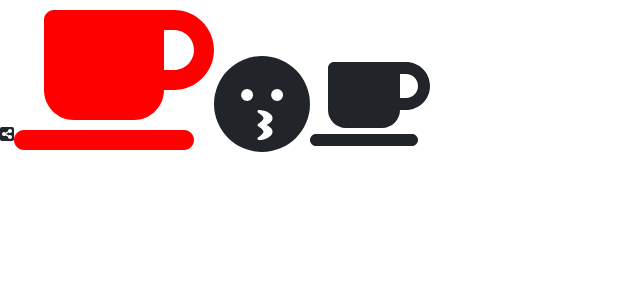
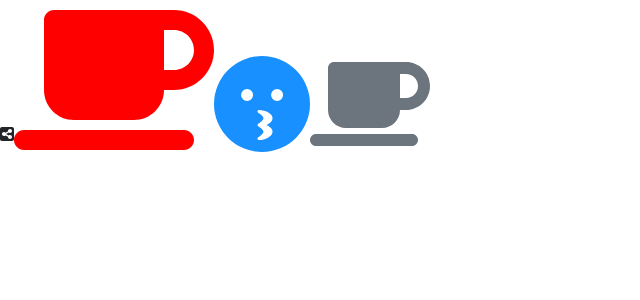
Before and after one commit to FireSunshine/fire, a React (Create React App) app: page / in a window 1280 px wide. Shown: the top 300 px of the page, without its empty margins (0-640 px from the left). Built offline with nearby package versions, Linux system fonts and the light colour scheme.

Commit message:
Icon 添加主题颜色，sass--@each

```diff
--- a/src/App.tsx
+++ b/src/App.tsx
@@ -128,8 +128,8 @@ function App() {
       </div> */}
       <FontAwesomeIcon icon={faShareAltSquare} />
       <FontAwesomeIcon icon={faCoffee} size="10x" color="red" />
-      <Icon icon="face-kiss" size="6x" />
-      <Icon icon={faCoffee} size="6x" />
+      <Icon icon="face-kiss" size="6x" theme="primary" />
+      <Icon icon={faCoffee} size="6x" theme="secondary" />
     </>
   );
 }
--- /dev/null
+++ b/src/components/Icon/_style.scss
@@ -0,0 +1,5 @@
+@each $theme, $val in $theme-colors {
+  .icon-#{$theme} {
+    color: $val;
+  }
+}
--- a/src/style/index.scss
+++ b/src/style/index.scss
@@ -18,3 +18,6 @@
 
 // Tabs
 @import '../components/Tabs/style';
+
+// Iocn
+@import '../components/Icon/style';
```
